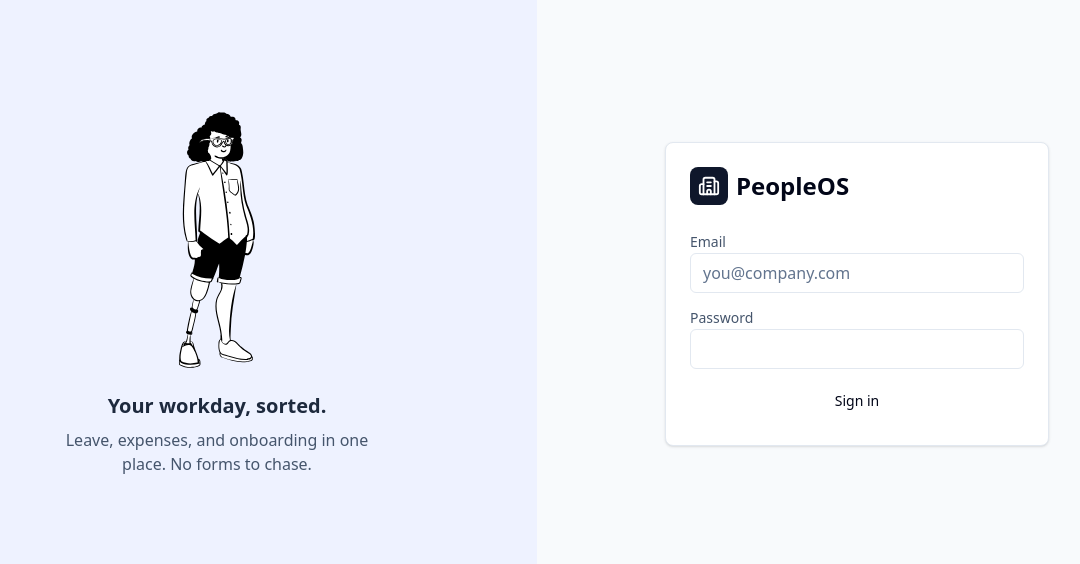
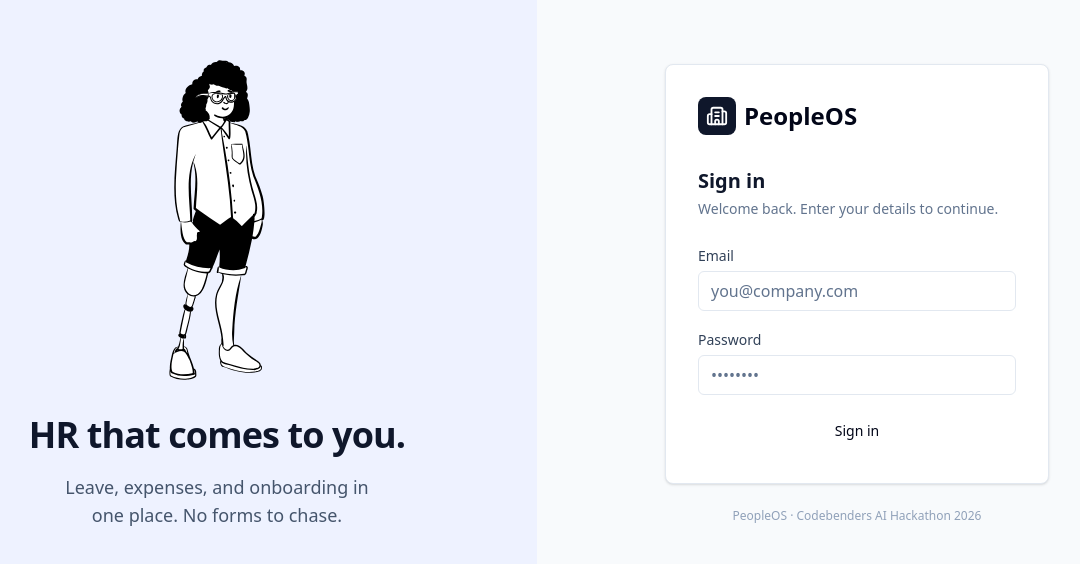
Before and after one commit to sanskarsharma-cloudangles/people-os, a React (Vite) app in the folder frontend/: page / in a window 1280 px wide. Shown: the part 106-670 px from the top of the page, without its empty margins (103-1183 px from the left). Built offline with nearby package versions, Linux system fonts and the light colour scheme; no server answers.

Commit message:
feat: polish login page (hero line, fuller card, larger illustration, footer)

```diff
--- a/frontend/src/pages/Login.tsx
+++ b/frontend/src/pages/Login.tsx
@@ -28,27 +28,33 @@
   return (
     <div className="min-h-screen grid md:grid-cols-2">
       <div className="hidden md:flex flex-col items-center justify-center bg-indigo-50 p-10">
-        <img src="/illustrations/peep-standing-1.svg" alt="" className="w-64 h-64" />
-        <h2 className="text-xl font-semibold text-slate-800 mt-6">Your workday, sorted.</h2>
-        <p className="text-slate-600 text-center mt-2 max-w-xs">
+        <img src="/illustrations/peep-standing-1.svg" alt="" className="w-80 h-80" />
+        <h1 className="text-4xl font-bold tracking-tight text-slate-900 text-center mt-8 max-w-sm leading-tight">
+          HR that comes to you.
+        </h1>
+        <p className="text-slate-600 text-center mt-4 max-w-xs text-lg">
           Leave, expenses, and onboarding in one place. No forms to chase.
         </p>
       </div>
 
-      <div className="flex items-center justify-center p-6">
-        <Card className="w-full max-w-sm p-6">
-          <div className="flex items-center gap-2 mb-6">
+      <div className="flex flex-col items-center justify-center p-6">
+        <Card className="w-full max-w-sm p-8">
+          <div className="flex items-center gap-2 mb-8">
             <div className="rounded-lg bg-slate-900 text-white p-2"><Building2 size={22} /></div>
             <span className="text-2xl font-bold">PeopleOS</span>
           </div>
-          <form onSubmit={handleSubmit} className="space-y-3">
+          <div className="mb-6">
+            <h1 className="text-xl font-semibold text-slate-900">Sign in</h1>
+            <p className="text-sm text-slate-500 mt-1">Welcome back. Enter your details to continue.</p>
+          </div>
+          <form onSubmit={handleSubmit} className="space-y-4">
             <div>
-              <label className="text-sm text-slate-600">Email</label>
-              <Input type="email" value={email} onChange={(e) => setEmail(e.target.value)} placeholder="you@company.com" required />
+              <label className="text-sm font-medium text-slate-700">Email</label>
+              <Input type="email" value={email} onChange={(e) => setEmail(e.target.value)} placeholder="you@company.com" className="mt-1" required />
             </div>
             <div>
-              <label className="text-sm text-slate-600">Password</label>
-              <Input type="password" value={password} onChange={(e) => setPassword(e.target.value)} required />
+              <label className="text-sm font-medium text-slate-700">Password</label>
+              <Input type="password" value={password} onChange={(e) => setPassword(e.target.value)} placeholder="••••••••" className="mt-1" required />
             </div>
             {error && <p className="text-sm text-red-600">{error}</p>}
             <Button type="submit" className="w-full" disabled={loading}>
@@ -56,6 +62,7 @@
             </Button>
           </form>
         </Card>
+        <p className="text-xs text-slate-400 mt-6">PeopleOS · Codebenders AI Hackathon 2026</p>
       </div>
     </div>
   )
```
